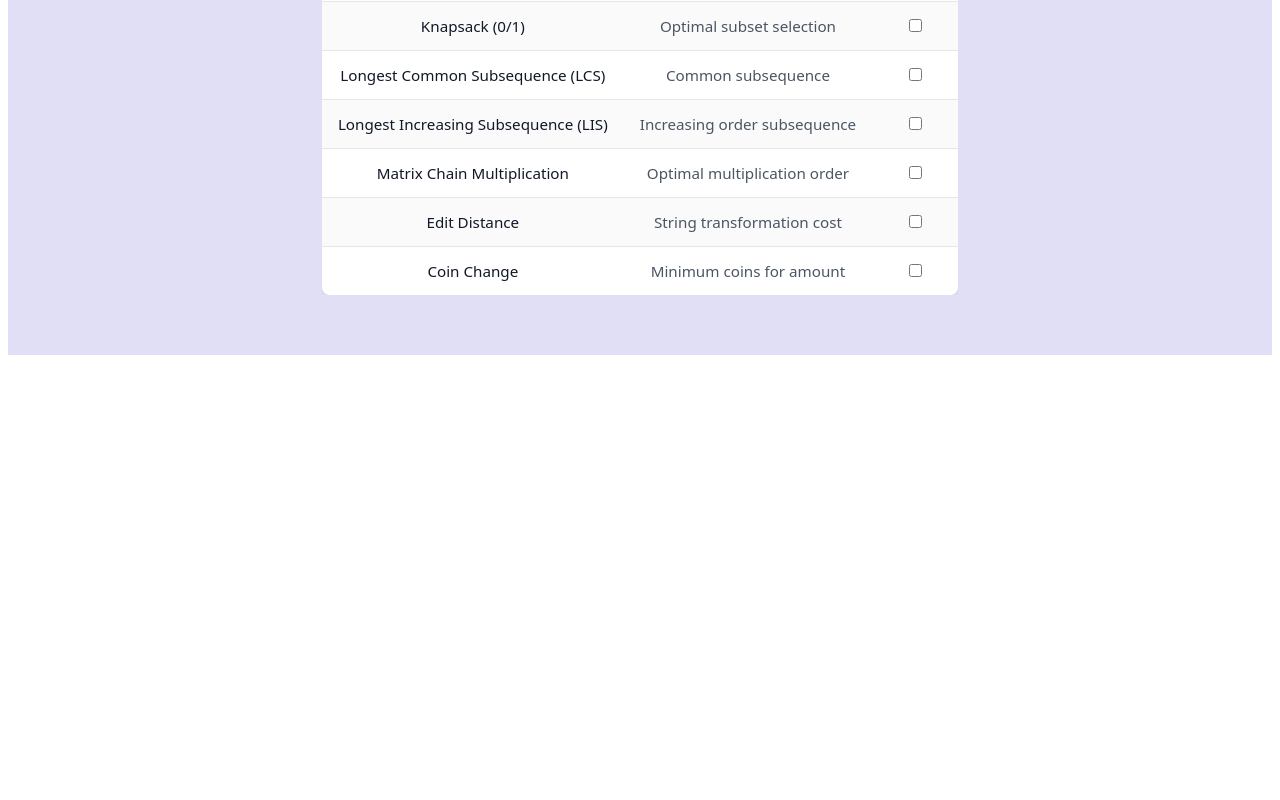
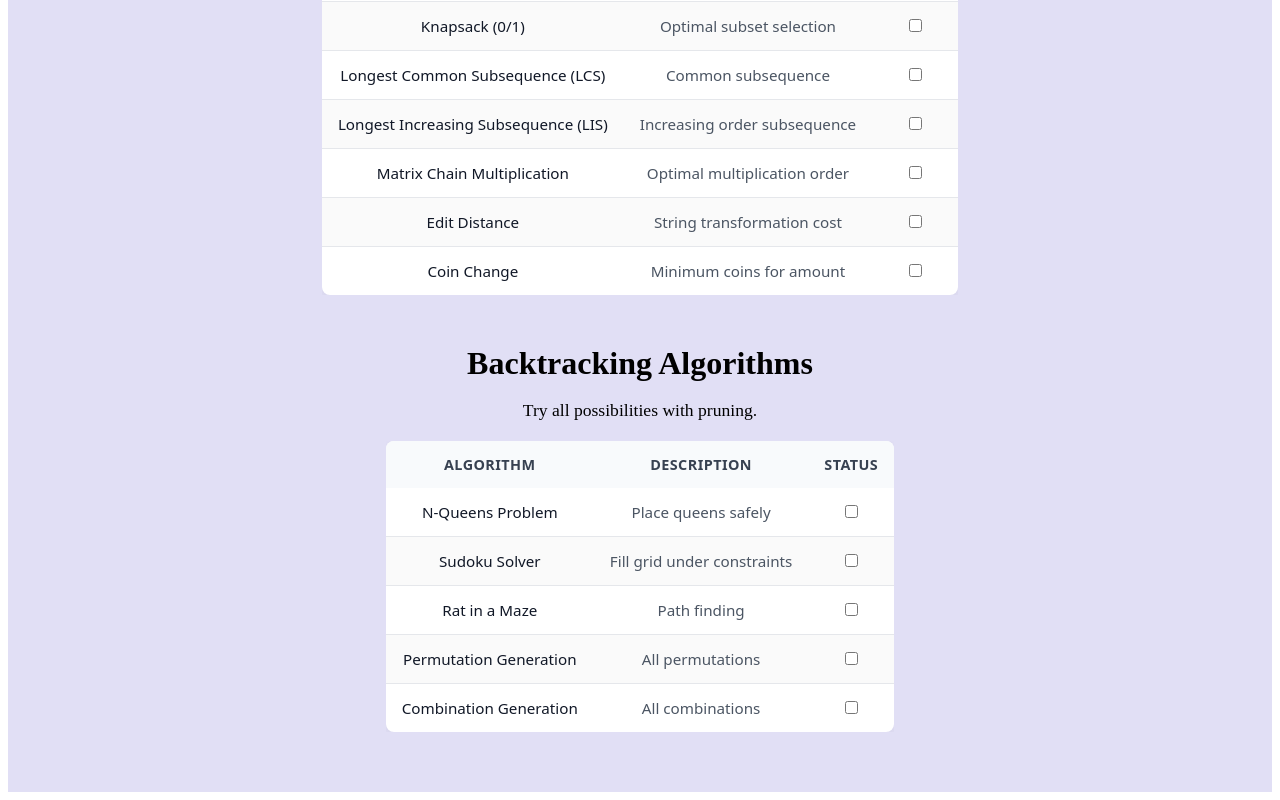
Before and after one commit to amitvermamjm/DSA, a React (Vite) app: page / in a window 1280 px wide. Shown: the part 6562-7362 px from the top of the page. Before the commit the page ends 6925 px from the top, so only its background shows below. Built offline with nearby package versions, Linux system fonts and the light colour scheme.

Commit message:
added backtracking algorithms

```diff
--- a/src/App.jsx
+++ b/src/App.jsx
@@ -809,6 +809,58 @@ function App() {
               </table>
             </div>
           </div>
+          <div className="backtracking-algorithms">
+            <h2>Backtracking Algorithms</h2>
+            <p>Try all possibilities with pruning.</p>
+            <div className="table-container">
+              <table>
+                <thead>
+                  <tr>
+                    <th>Algorithm</th>
+                    <th>Description</th>
+                    <th>Status</th>
+                  </tr>
+                </thead>
+                <tbody>
+                  <tr>
+                    <td>N-Queens Problem</td>
+                    <td>Place queens safely</td>
+                    <td data-label="Select">
+                      <input type="checkbox" class="row-checkbox" />
+                    </td>
+                  </tr>
+                  <tr>
+                    <td>Sudoku Solver</td>
+                    <td>Fill grid under constraints</td>
+                    <td data-label="Select">
+                      <input type="checkbox" class="row-checkbox" />
+                    </td>
+                  </tr>
+                  <tr>
+                    <td>Rat in a Maze</td>
+                    <td>Path finding</td>
+                    <td data-label="Select">
+                      <input type="checkbox" class="row-checkbox" />
+                    </td>
+                  </tr>
+                  <tr>
+                    <td>Permutation Generation</td>
+                    <td>All permutations</td>
+                    <td data-label="Select">
+                      <input type="checkbox" class="row-checkbox" />
+                    </td>
+                  </tr>
+                  <tr>
+                    <td>Combination Generation</td>
+                    <td>All combinations</td>
+                    <td data-label="Select">
+                      <input type="checkbox" class="row-checkbox" />
+                    </td>
+                  </tr>
+                </tbody>
+              </table>
+            </div>
+          </div>
         </div>
       </div>
     </>
```
